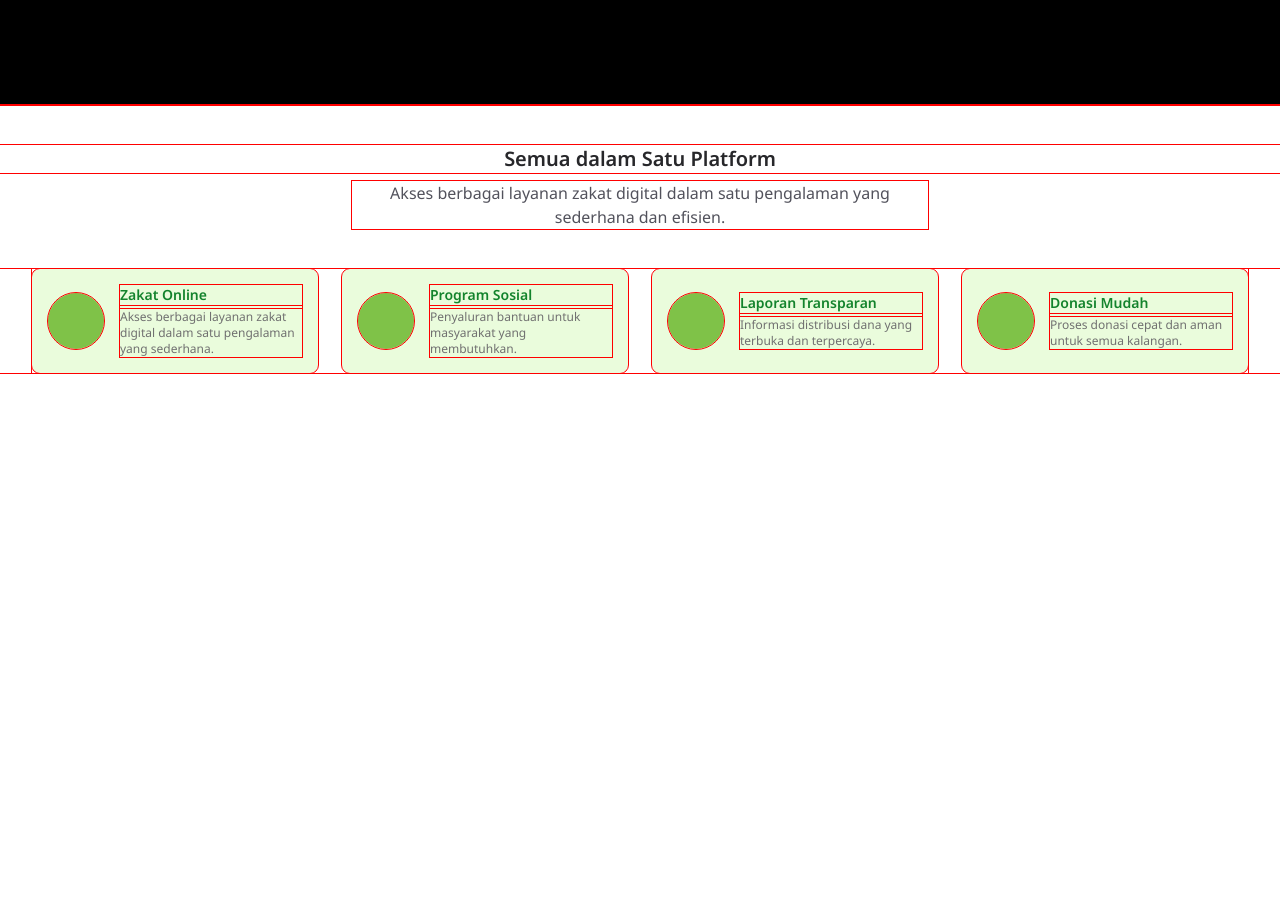
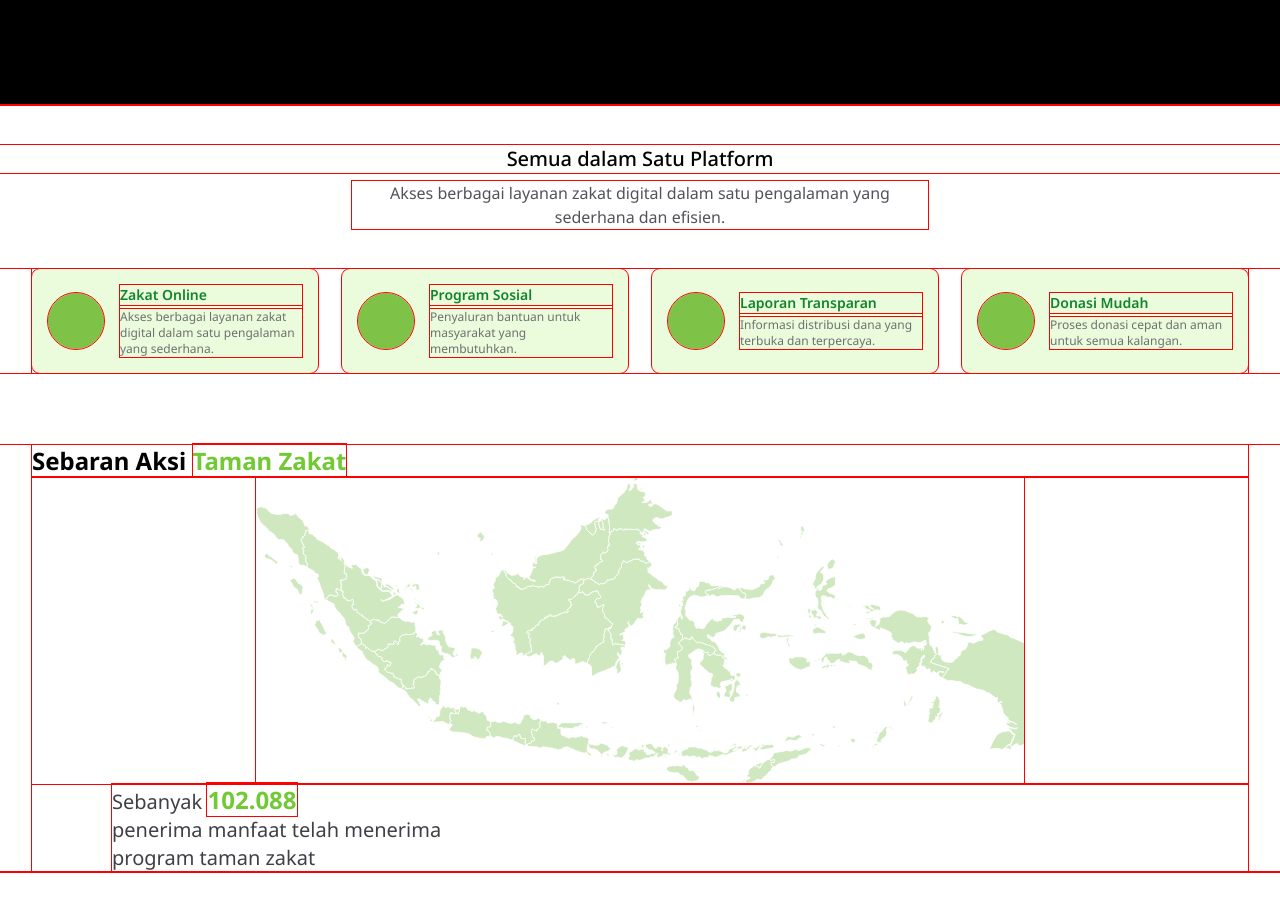
Before and after one commit to egrjati/Taman-Zakat-Indonesia, a Next.js app: page / in a window 1280 px wide. Shown: the part 279-1190 px from the top of the page. Before the commit the page ends 928 px from the top, so only its background shows below. Built offline with nearby package versions, Linux system fonts and the light colour scheme.

Commit message:
map indoneisa

```diff
--- a/src/app/page.tsx
+++ b/src/app/page.tsx
@@ -1,3 +1,5 @@
+import IndonesiaMap from "@/components/ui/indonesia-map";
+
 export default function Home() {
   return (
     <section className="w-full min-h-screen flex flex-col bg-white">
@@ -10,16 +12,17 @@
         </div>
       </header>
 
-      <main className="">
+      <main>
         {/* Page Fitur */}
         <section>
-          <h2 className="font-semibold text-zinc-800 text-xl text-center mt-10">
+          <h2 className="font-medium text-black text-xl text-center mt-10">
             Semua dalam Satu Platform
           </h2>
           <p className="text-zinc-600 text-center mt-2 mb-10 max-w-xl mx-auto">
             Akses berbagai layanan zakat digital dalam satu pengalaman yang sederhana dan efisien.
           </p>
 
+          {/* Grid 4 */}
           <div className="mx-auto max-w-7xl px-4 sm:px-6 lg:px-8">
             <div className="grid grid-cols-1 sm:grid-cols-2 lg:grid-cols-4 gap-6">
               {/* CARD */}
@@ -72,7 +75,23 @@
             </div>
           </div>
         </section>
+
+        {/* Map Indonesia */}
+        <section className="mt-18 px-4 sm:px-6 lg:px-8">
+          <h1 className="text-black font-bold text-2xl">
+            Sebaran Aksi <span className="font-bold text-[#71C935]">Taman Zakat</span>
+          </h1>
+
+          {/* Taruh Dibawah sini map nya */}
+          <IndonesiaMap />
+
+          {/* End map */}
+        </section>
       </main>
+
+      <div className="mb-64">
+      </div>
+      {/* Section End */}
     </section>
   );
 }
--- /dev/null
+++ b/src/components/ui/indonesia-map.tsx
@@ -0,0 +1,23 @@
+export default function IndonesiaMap() {
+  return (
+    <section>
+    <div className=" flex items-center justify-center">
+      <div className="overflow-hidden w-3xl ">
+        <object
+          data="/maps/indonesia.svg"
+          type="image/svg+xml"
+          className="h-auto w-full"
+          aria-label="Peta interaktif Indonesia"
+        >
+          Peta Indonesia tidak dapat dimuat.
+        </object>
+      </div>
+    </div>
+
+      <h3 className="ml-20 text-xl text-zinc-700">
+        Sebanyak <span className="font-bold text-2xl text-[#71C935]">102.088</span> <br /> penerima
+        manfaat telah menerima <br /> program taman zakat
+      </h3>
+    </section>
+  );
+}
```
Also changed, not shown: public/maps/indonesia.svg (added).
